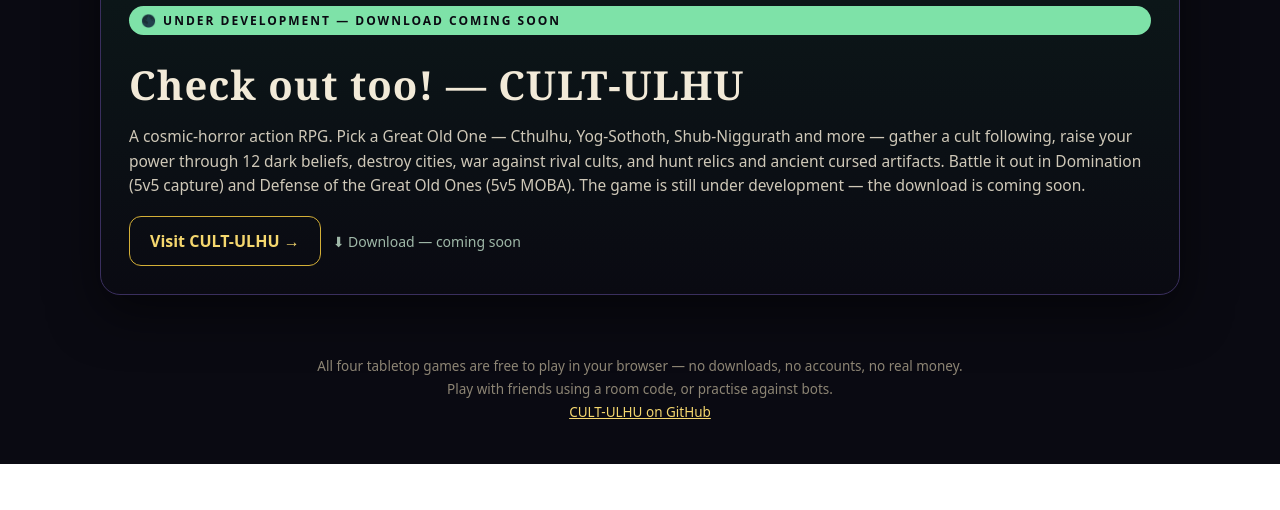
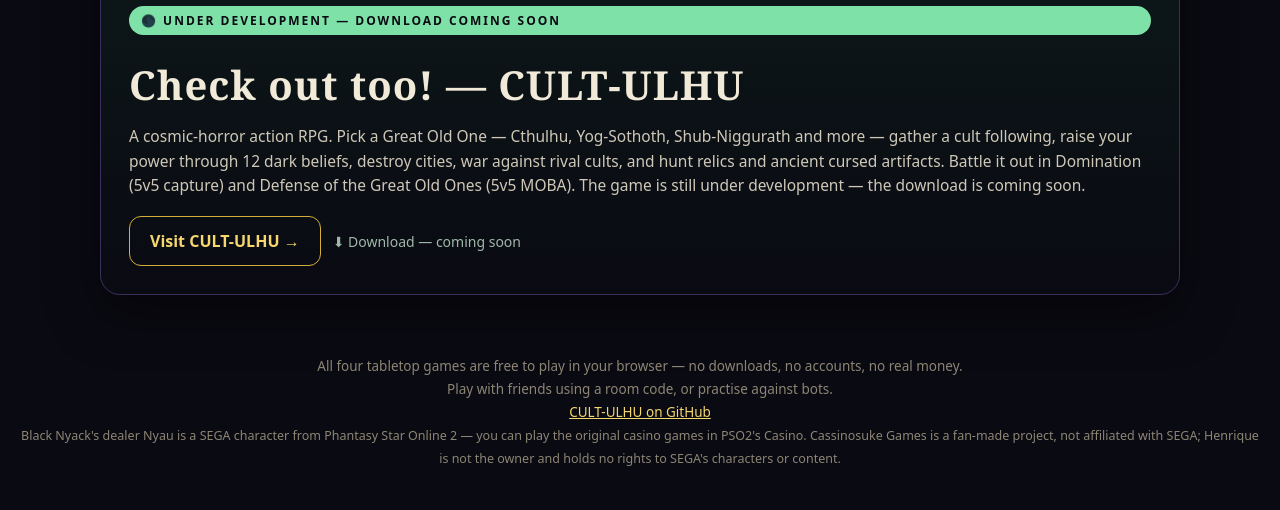
Before and after one commit to HMJ-ONES/cassinosuke, a plain HTML site: page index.html in a window 1280 px wide. Shown: the part 2141-2651 px from the top of the page. Before the commit the page ends 2605 px from the top, so only its background shows below. Drawn offline with Linux system fonts and the light colour scheme.

Commit message:
Black Nyack dealer is Nyau (SEGA PSO2) + fan-made credit, not the owner

```diff
--- a/index.html
+++ b/index.html
@@ -104,7 +104,7 @@
       <div class="body">
         <div class="meta"><span class="players">1–5 players</span><span class="tag">Blackjack • 21</span></div>
         <h2>Black Nyack</h2>
-        <p>Blackjack against Bonyas, the obnoxious fox dealer. Hit, Stay or Double Down, chase the 5-card hand, and watch out for the special cards and their stacking die. Win the secret Battle Bonyas and the prize can hit 1,200 coins.</p>
+        <p>Blackjack against Nyau, the dealer from SEGA's Phantasy Star Online 2 Casino. Hit, Stay or Double Down, chase the 5-card hand, and watch out for the special cards and their stacking die. Win the secret Battle Bonyas and the prize can hit 1,200 coins.</p>
         <a class="play" href="https://black-nyack.pages.dev" target="_blank" rel="noopener">▶ &nbsp;Play Black Nyack</a>
       </div>
     </article>
@@ -148,7 +148,8 @@
 <footer>
   All four tabletop games are free to play in your browser — no downloads, no accounts, no real money.<br>
   Play with friends using a room code, or practise against bots.<br>
-  <a href="https://github.com/HMJ-ONES/CULTHULU" target="_blank" rel="noopener">CULT-ULHU on GitHub</a>
+  <a href="https://github.com/HMJ-ONES/CULTHULU" target="_blank" rel="noopener">CULT-ULHU on GitHub</a><br>
+  <span style="font-size:12.5px">Black Nyack's dealer Nyau is a SEGA character from Phantasy Star Online 2 — you can play the original casino games in PSO2's Casino. Cassinosuke Games is a fan-made project, not affiliated with SEGA; Henrique is not the owner and holds no rights to SEGA's characters or content.</span>
 </footer>
 </body>
 </html>
```
